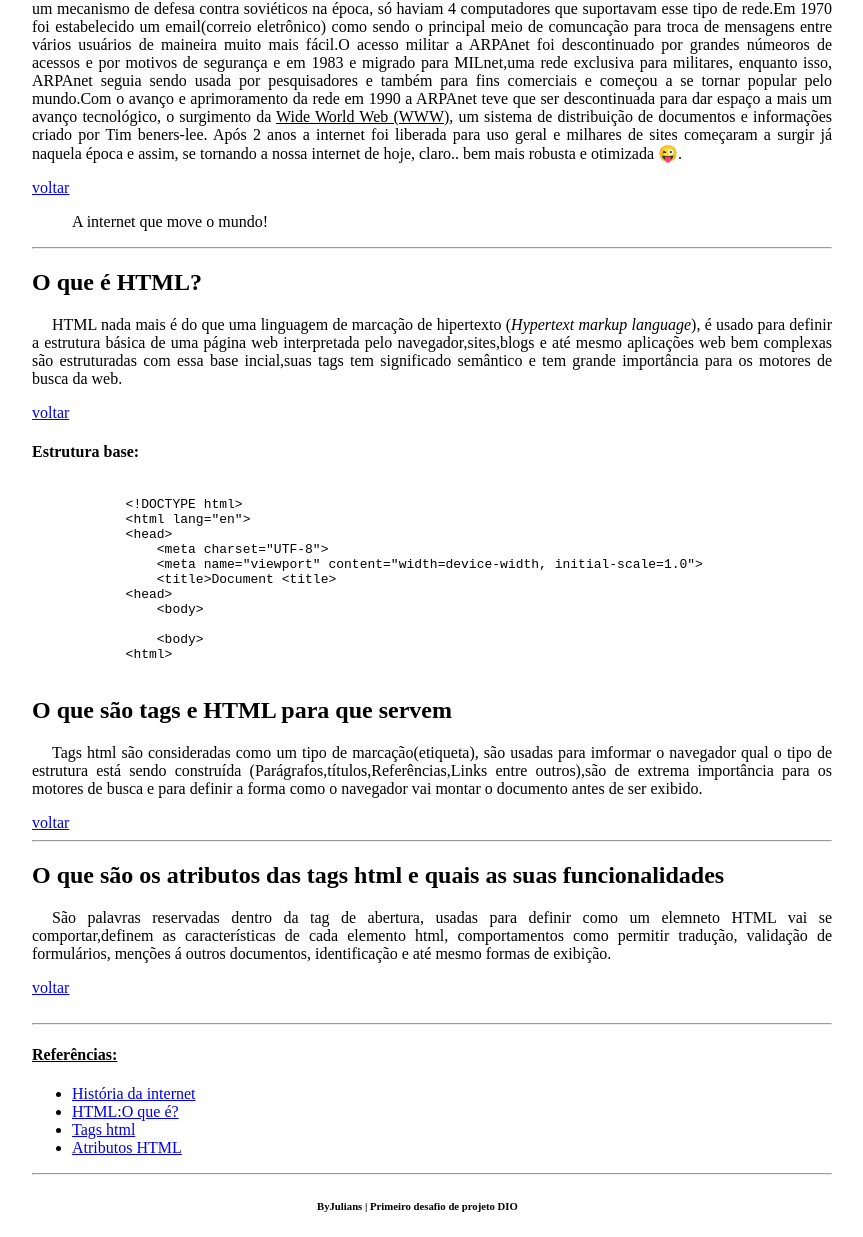
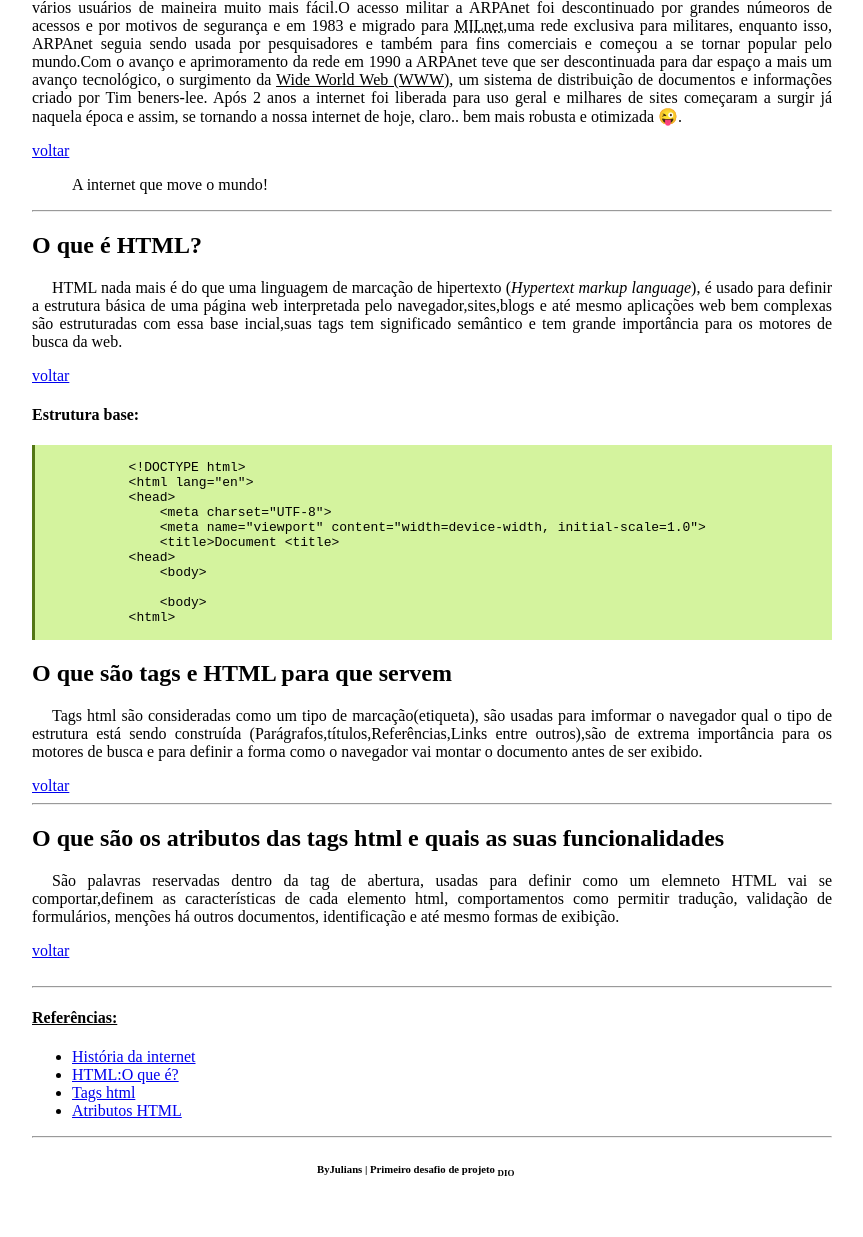
Before and after one commit to Julianoxp/desafio-de-projeto-sobre-html, a plain HTML site: page index.html in a window 1280 px wide. Shown: the part 419-1656 px from the top of the page, without its empty margins (208-1071 px from the left). After the commit the page ends 1622 px from the top, so only its background shows below. Drawn offline with Linux system fonts and the light colour scheme.

Commit message:
Arquivo pronto

```diff
--- a/index.html
+++ b/index.html
@@ -6,7 +6,7 @@
     <title>Desafio de projeto</title>
 </head>
 <body style="width: 800px;margin:auto;">
-    <h1>Primeiros passos sobre Internet e estruturas de páginas web</h1>
+    <h1>Tópicos sobre Internet e estruturas de páginas web</h1>
     <hr>
     <h2 id="indice" title="Título de indice">Índice</h2>
     <ul type="circle">
@@ -22,7 +22,7 @@
         era usada para transmitir informações em centros de pesquisas e instalações militares, foi criada com a intenção de facilitar a comunicação entre as bases
         militares e consolidar um mecanismo de defesa contra soviéticos na época, só haviam 4 computadores que suportavam esse tipo de rede.Em 1970 foi estabelecido
         um email(correio eletrônico) como sendo o principal meio de comuncação para troca de mensagens entre vários usuários de maineira muito mais fácil.O acesso
-        militar a ARPAnet foi descontinuado por grandes númeoros de acessos e por motivos de segurança e em 1983 e migrado para MILnet,uma rede exclusiva para
+        militar a ARPAnet foi descontinuado por grandes númeoros de acessos e por motivos de segurança e em 1983 e migrado para <abbr title="(Military Network)Rede responsável por cuidar das informações militares dos estados unidos da américa EUA">MILnet</abbr>,uma rede exclusiva para
          militares, enquanto isso, ARPAnet seguia sendo usada por pesquisadores e também para fins comerciais e começou a se tornar popular pelo mundo.Com o avanço
          e aprimoramento da rede em 1990 a ARPAnet teve que ser descontinuada para dar espaço a mais um avanço tecnológico, o surgimento da <u>Wide World Web (WWW)</u>,
         um sistema de distribuição de documentos e informações criado por Tim beners-lee. Após 2 anos a internet foi liberada para uso geral e milhares de sites
@@ -36,7 +36,7 @@
     semântico e tem grande importância para os motores de busca da web.</p><a href="#indice">voltar</a>
     <h4>Estrutura base:</h4>
 
-        <pre>
+        <pre style="background-color: rgb(212, 243, 158);border-left:3px solid rgb(83, 119, 21);">
 
             &lt;!DOCTYPE html&gt;
             &lt;html lang="en"&gt;
@@ -59,7 +59,7 @@
     <hr>
     <h2 id="atributos">O que são os atributos das tags <strong>html</strong> e quais as suas funcionalidades</h2>
     <p style="text-align: justify;text-indent: 20px;">São palavras reservadas dentro da tag de abertura, usadas para definir como um elemneto HTML vai se comportar,definem as características de cada elemento html,
-     comportamentos como permitir tradução, validação de formulários, menções á outros documentos, identificação e até mesmo formas de exibição.</p><a href="#indice">voltar</a>
+     comportamentos como permitir tradução, validação de formulários, menções há outros documentos, identificação e até mesmo formas de exibição.</p><a href="#indice">voltar</a>
      <br>
      <br>
      <hr>
@@ -71,6 +71,6 @@
         <li><a target="_blank" href="https://www.google.com/url?sa=t&rct=j&q=&esrc=s&source=web&cd=&cad=rja&uact=8&ved=2ahUKEwjzqu2lz-WCAxUzILkGHSPBDkEQFnoECAoQAw&url=https%3A%2F%2Fwww.alura.com.br%2Fartigos%2Fo-que-e-html-suas-tags-parte-5-atributos-elementos%23%3A~%3Atext%3DAtributos%2520HTML%2520s%25C3%25A3o%2520palavras%2520especiais%2Cum%2520campo%2520de%2520texto%252C%2520etc%25E2%2580%25A6&usg=AOvVaw0i1wTFQ534Fgke8M-MEITV&opi=89978449">Atributos HTML</a></li>
     </ul>
     <hr>
-    <footer style="width: 230px;margin: auto;"><h6>ByJulians | Primeiro desafio de projeto <strong>DIO</strong></h6></footer>
+    <footer style="width: 230px;margin: auto;"><h6>ByJulians | Primeiro desafio de projeto <sub><strong>DIO</strong></sub></h6></footer>
 </body>
 </html>
```
